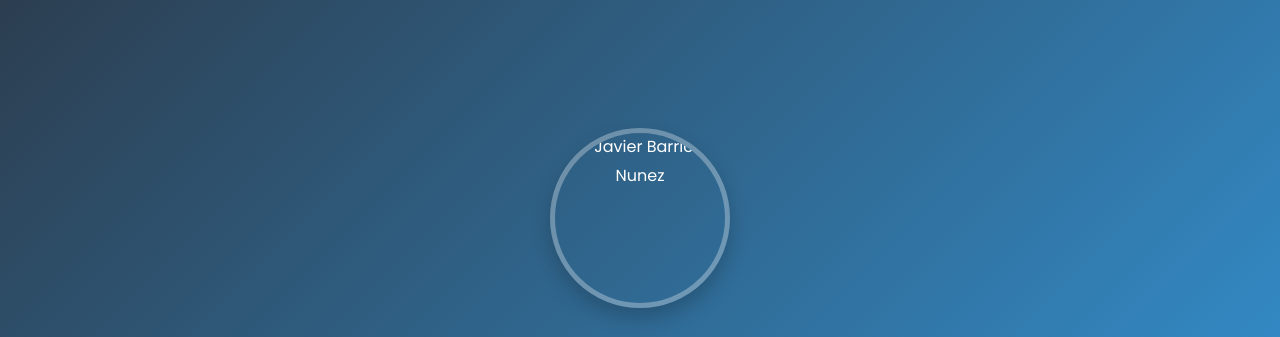
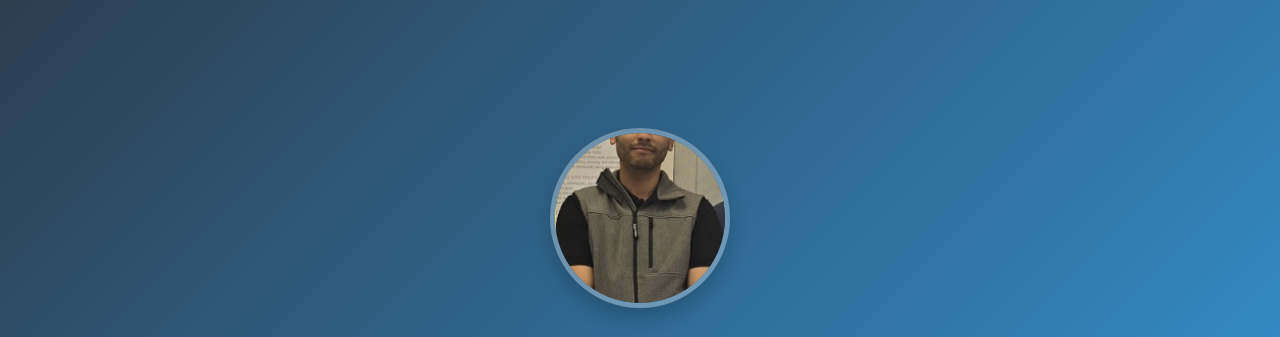
Before and after one commit to MuayThaiLegz/Card, a plain HTML site: page index.html in a window 1280 px wide. Shown: the top 337 px of the page. Drawn offline with Linux system fonts and the light colour scheme.

Commit message:
Update index.html

```diff
--- a/index.html
+++ b/index.html
@@ -282,7 +282,7 @@
 </head>
 <body>
     <header>
-        <img src="/api/placeholder/400/400" alt="Javier Barrios Nunez" class="profile-img">
+        <img src="Screenshot 2025-05-21 160806.png" alt="Javier Barrios Nunez" class="profile-img">
         <h1>Javier Barrios Nunez</h1>
         <p class="tagline">Youth Empowerer & Data Science Educator | AI Consultant</p>
         <div class="contact-links">
```
